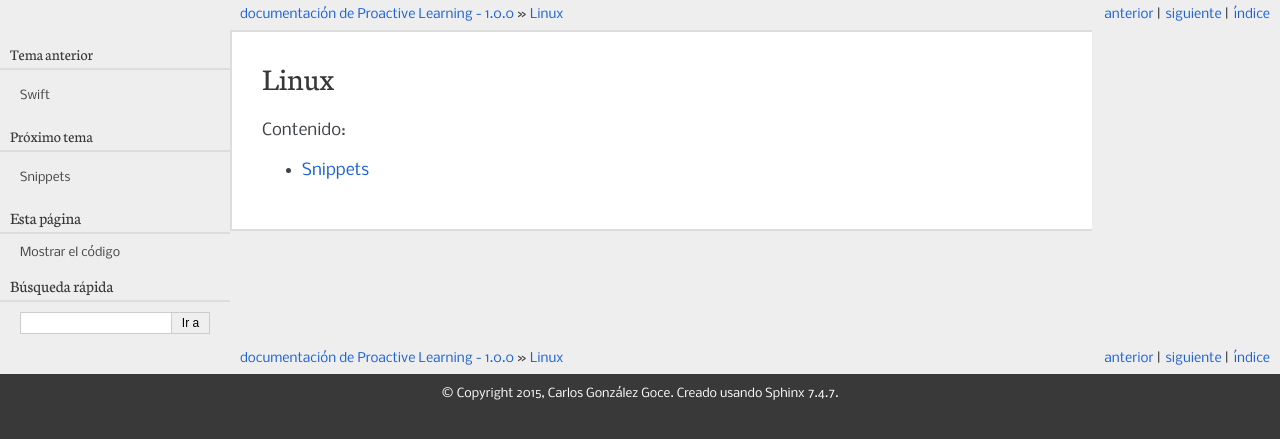
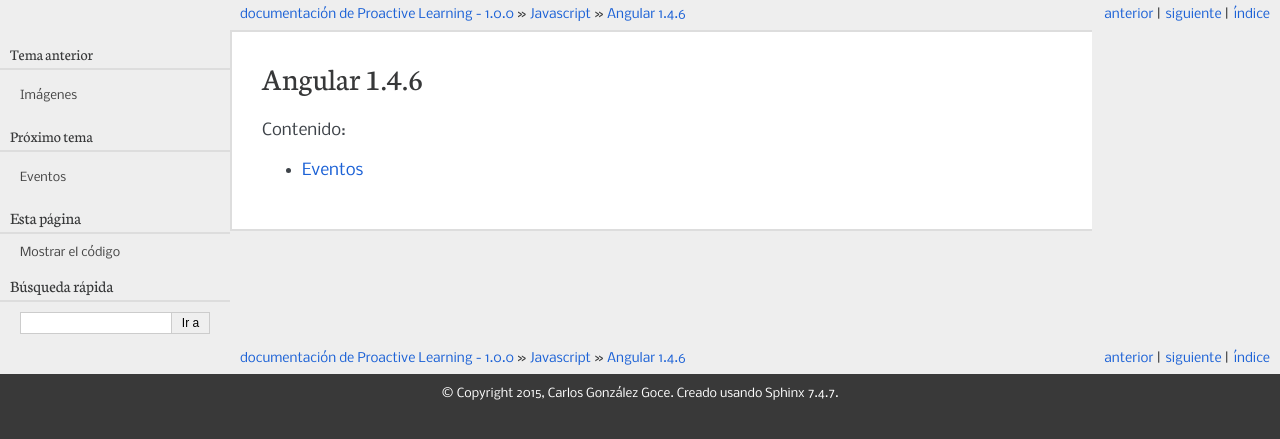
Before and after one commit to carlosgoce/proactive-learning, a Sphinx documentation site: the page built from docs/javascript/angular/index.rst, in a window 1280 px wide. Shown: the top 439 px of the page. Built offline with Sphinx 7.4.7, drawn with Linux system fonts in a browser that asks for light colours; pages that are not in the unit, such as notebooks, are missing from menus.

Commit message:
Add angular events

```diff
--- a/docs/linux/index.rst
+++ b/docs/javascript/angular/index.rst
@@ -1,10 +1,9 @@
-Linux
-=====
-
+Angular 1.4.6
+=============
 
 Contenido:
 
 .. toctree::
    :maxdepth: 3
 
-   snippets
+   events
--- a/docs/javascript/index.rst
+++ b/docs/javascript/index.rst
@@ -8,4 +8,5 @@
 
    snippets
    jquery/index
+   angular/index
    resources
```
Also changed, not shown: docs/javascript/angular/events.rst (added, +29 -0 lines).
